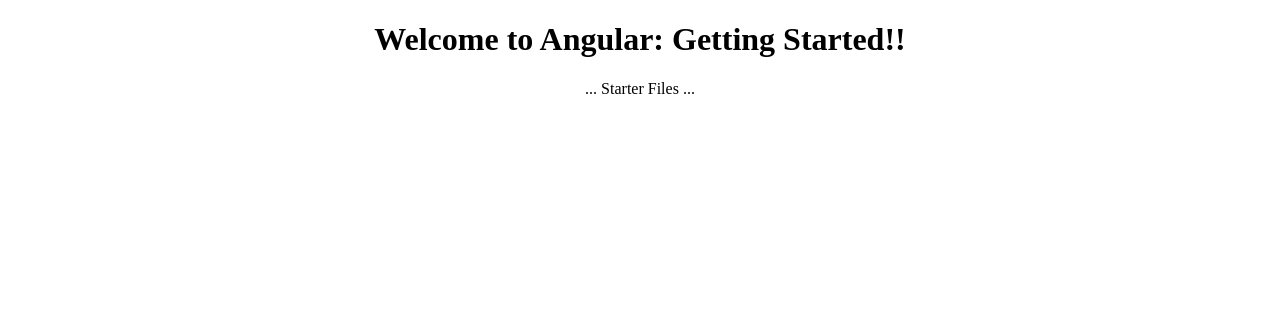
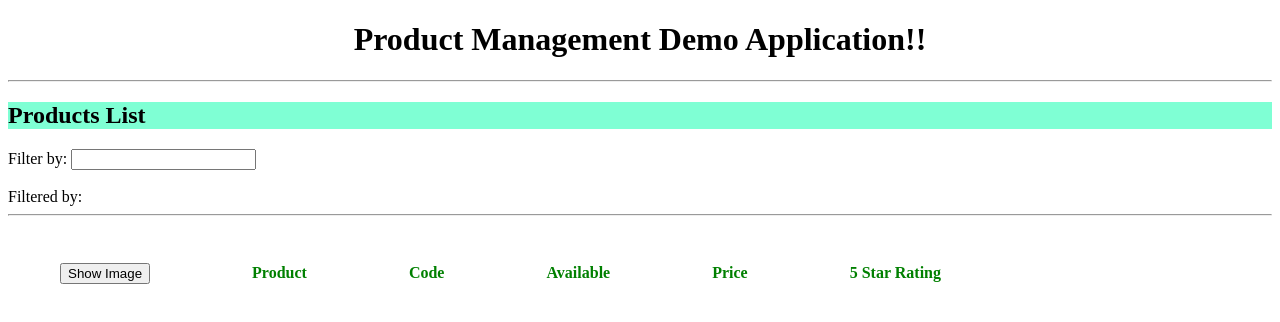
Before and after one commit to eranyser/AngularTutorialDKJune2022, an Angular app: page / in a window 1280 px wide. Shown: the top 322 px of the page. Built offline with nearby package versions, Linux system fonts and the light colour scheme.

Commit message:
feat: Skeleton
This branch includes empty table with interpolation of application header

```diff
--- a/package.json
+++ b/package.json
@@ -18,6 +18,8 @@
     "@angular/platform-browser": "^14.0.0",
     "@angular/platform-browser-dynamic": "^14.0.0",
     "@angular/router": "^14.0.0",
+    "bootstrap": "^5.2.0",
+    "font-awesome": "^4.7.0",
     "rxjs": "~7.5.0",
     "tslib": "^2.3.0",
     "zone.js": "~0.11.4"
--- a/src/app/app.component.css
+++ b/src/app/app.component.css
@@ -1,3 +1,7 @@
 .nav-link {
   font-size: large;
 }
+
+h1 {
+  text-align: center
+}
--- a/src/app/app.component.html
+++ b/src/app/app.component.html
@@ -1,6 +1,9 @@
-<div style="text-align:center">
+<div>
   <h1>
-    Welcome to {{title}}!!
+    Product Management {{title}}!!
   </h1>
-  ... Starter Files ...
+  <hr>
+  <div>
+    <product-list></product-list>
+  </div>
 </div>
--- a/src/app/app.component.ts
+++ b/src/app/app.component.ts
@@ -6,5 +6,5 @@
   styleUrls: ['./app.component.css']
 })
 export class AppComponent {
-  title = 'Angular: Getting Started';
+  title = 'Demo Application';
 }
--- a/src/app/app.module.ts
+++ b/src/app/app.module.ts
@@ -2,10 +2,12 @@
 import { BrowserModule } from '@angular/platform-browser';
 
 import { AppComponent } from './app.component';
+import { ProductList } from './components/products/product-list.component';
 
 @NgModule({
   declarations: [
-    AppComponent
+    AppComponent,
+    ProductList
   ],
   imports: [
     BrowserModule
--- /dev/null
+++ b/src/app/components/products/product-list.component.css
@@ -0,0 +1,18 @@
+h2 {
+    background-color:aquamarine;
+}
+
+tr {
+    padding-top: 10px;
+}
+
+th {
+  padding-left: 50px;
+  padding-right: 50px;
+  color: green;
+}
+
+td {
+  padding-left: 50px;
+  padding-right: 50px;
+}
--- /dev/null
+++ b/src/app/components/products/product-list.component.html
@@ -0,0 +1,29 @@
+<header> <h2>{{productTitle}}</h2></header>
+<div>
+  Filter by: <input type='text'/>
+</div>
+<br>
+<div>
+  Filtered by:
+</div>
+<hr>
+<br><br>
+<div>
+  <table>
+    <thead>
+      <tr>
+        <th>
+          <button>Show Image</button>
+        </th>
+        <th>Product</th>
+        <th>Code</th>
+        <th>Available</th>
+        <th>Price</th>
+        <th>5 Star Rating</th>
+      </tr>
+    </thead>
+    <tbody>
+
+    </tbody>
+  </table>
+</div>
--- /dev/null
+++ b/src/app/components/products/product-list.component.ts
@@ -0,0 +1,11 @@
+import { Component } from "@angular/core";
+
+@Component({
+    selector: "product-list",
+    templateUrl: "./product-list.component.html",
+    styleUrls: ['./product-list.component.css']
+})
+export class ProductList {
+
+    productTitle: string = "Products List";
+}
--- a/src/styles.css
+++ b/src/styles.css
@@ -1,4 +1,14 @@
 /* You can add global styles to this file, and also import other style files */
+
+/**
+ * to install bootstarp and font-awesome the command is:
+ * npm install bootstrap font-awesome
+ * than we need to import those libraries. we do it here in the global style sheet.
+ */
+
+/*@import "~bootstrap/dist/css/bootstrap.min.css";*/
+@import "~font-awesome/css/font-awesome.min.css";
+
 div.card-header {
  font-size: large;
 }
```
Also changed, not shown: 1 other file (tests, documents, lock files or other folders).
